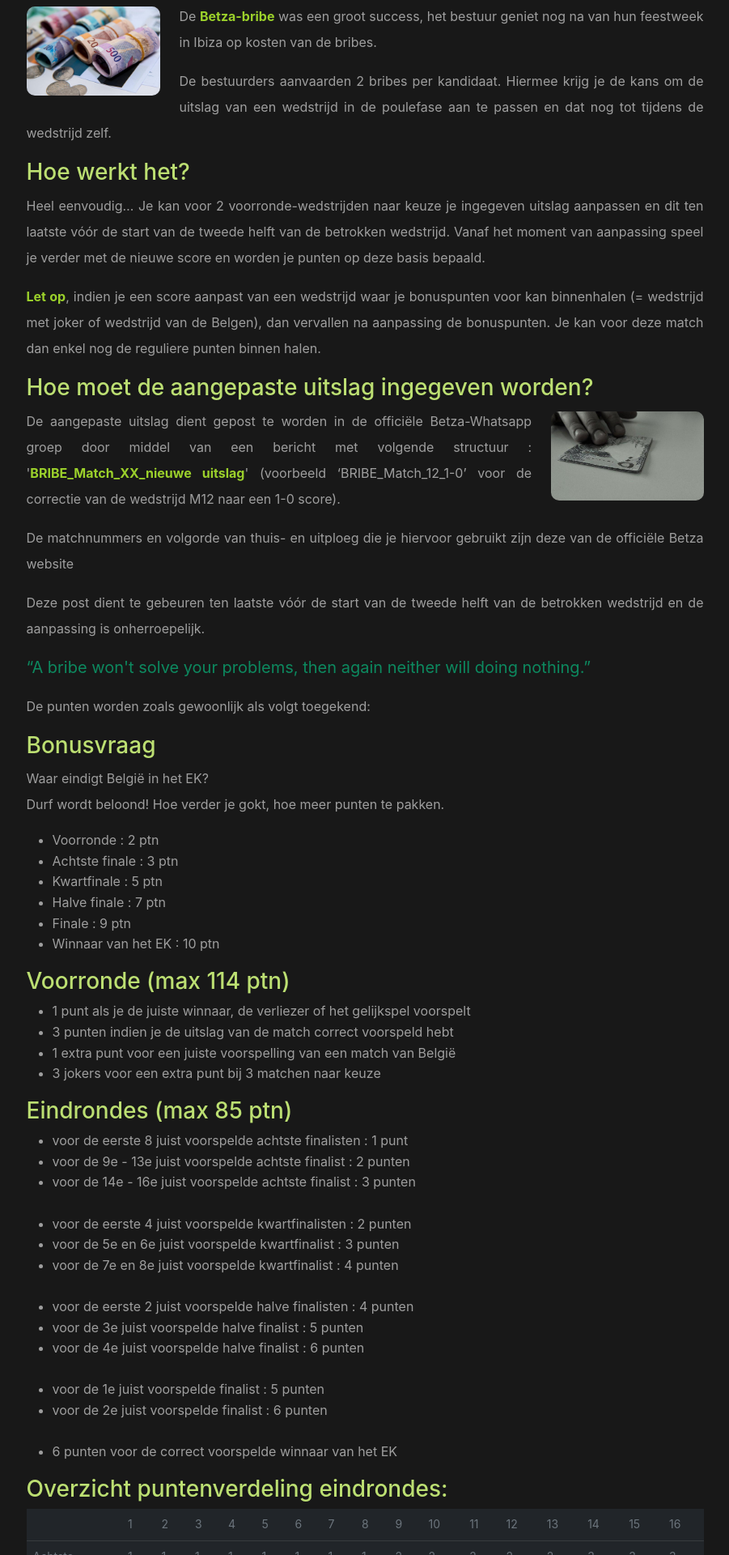
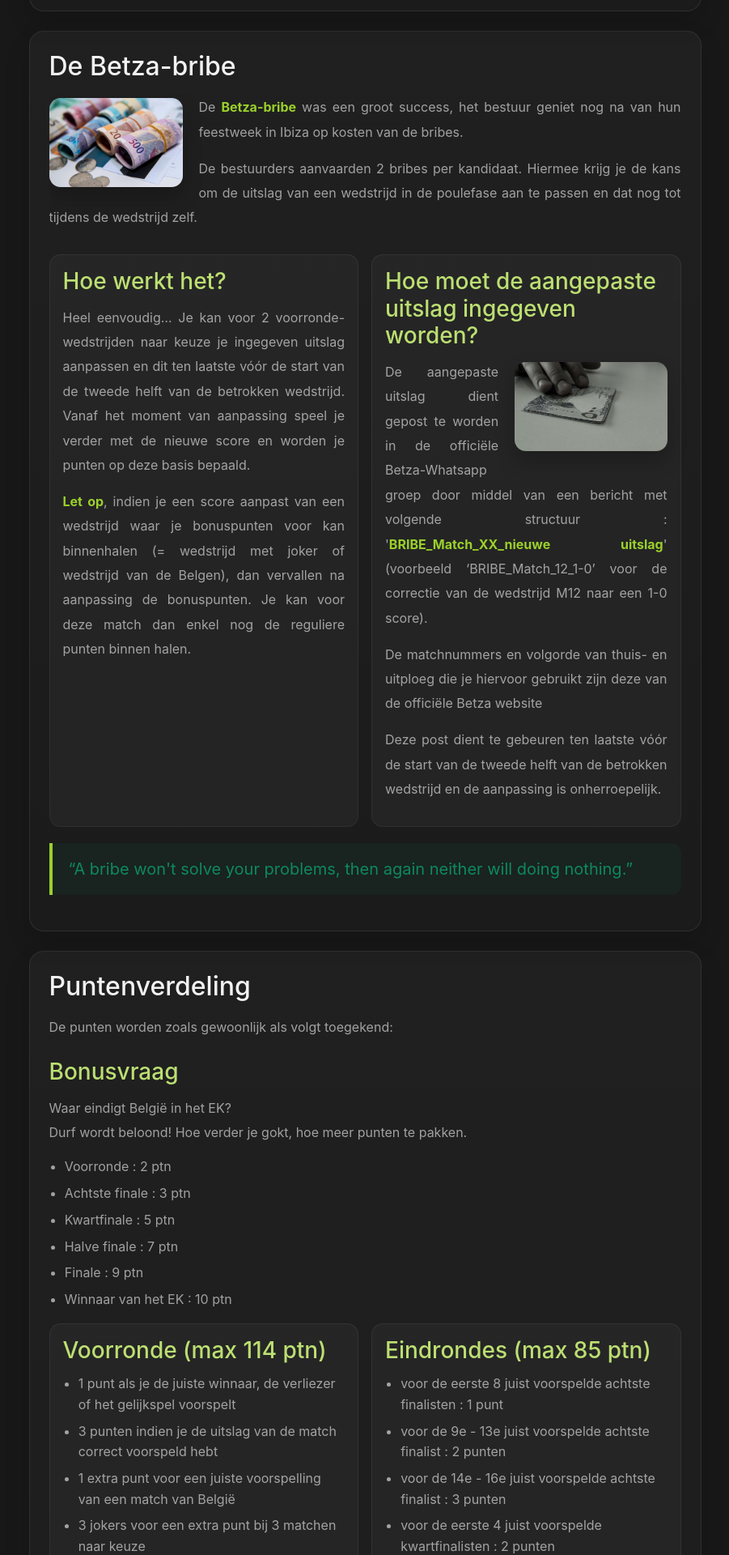
Before and after one commit to betza3500-lab/betza, a Vue app in the folder frontend/: page / in a window 1280 px wide. Shown: the part 500-2420 px from the top of the page at 81% size, without its empty margins (189-1090 px from the left). Built offline with nearby package versions, Linux system fonts and the light colour scheme; what vue-loading-overlay would draw is missing.

Commit message:
layout and logo

```diff
--- a/frontend/src/views/HomeView.vue
+++ b/frontend/src/views/HomeView.vue
@@ -2,7 +2,7 @@
 
 import { ref } from 'vue'
 
-import logo_toernooi from '../assets/logo_toernooi.jpg'
+import logo_toernooi from '../assets/2026_FIFA_World_Cup_emblem.svg.png'
 import voorzitter from '../assets/voorzitter.jpeg'
 import omkoping from '../assets/omkoping.jpeg'
 import money from '../assets/money.jpeg'
@@ -15,16 +15,112 @@
 
 <style scoped>
 main {
-  padding: .5rem;
+  padding: 1rem 0.75rem 2rem;
 }
 
 .btn-prono {
   background-color: var(--betza-light);
 }
 
+.page-title {
+  margin-bottom: 1.5rem;
+}
+
+.content-shell {
+  display: flex;
+  flex-direction: column;
+  gap: 1.5rem;
+}
+
+.content-section {
+  padding: 1.5rem;
+  border: 1px solid rgba(255, 255, 255, 0.08);
+  border-radius: 18px;
+  background: linear-gradient(180deg, rgba(255, 255, 255, 0.035), rgba(255, 255, 255, 0.015));
+  box-shadow: 0 14px 30px rgba(0, 0, 0, 0.16);
+}
+
+.section-title {
+  margin-top: 0;
+  margin-bottom: 1rem;
+}
+
+.intro-block,
+.media-text-block {
+  overflow: hidden;
+}
+
+.section-image {
+  border-radius: 14px;
+  box-shadow: 0 12px 24px rgba(0, 0, 0, 0.22);
+}
+
+.section-image-left {
+  float: left;
+  margin: 0.2rem 1.25rem 0.75rem 0;
+}
+
+.section-image-right {
+  float: right;
+  margin: 0.2rem 0 0.75rem 1.25rem;
+}
+
+.subsection {
+  margin-top: 1.5rem;
+}
+
+.subsection-title {
+  margin-top: 0;
+  margin-bottom: 0.75rem;
+}
+
+.rules-grid {
+  display: grid;
+  grid-template-columns: repeat(auto-fit, minmax(220px, 1fr));
+  gap: 1rem;
+  margin-top: 1rem;
+}
+
+.rule-card {
+  padding: 1rem;
+  border-radius: 14px;
+  background: rgba(255, 255, 255, 0.035);
+  border: 1px solid rgba(255, 255, 255, 0.06);
+}
+
+.quote-block {
+  margin: 1.25rem 0;
+  padding: 1rem 1.25rem;
+  border-left: 4px solid var(--betza-light);
+  border-radius: 0 12px 12px 0;
+  background: rgba(13, 137, 95, 0.08);
+}
+
+.points-list {
+  margin-bottom: 0;
+  padding-left: 1.2rem;
+}
+
+.points-list li + li {
+  margin-top: 0.45rem;
+}
+
+.table-wrap {
+  margin-top: 1rem;
+  overflow-x: auto;
+}
+
+.closing-note {
+  padding: 1rem 1.25rem;
+  border-radius: 14px;
+  background: rgba(155, 208, 43, 0.08);
+  border: 1px solid rgba(155, 208, 43, 0.16);
+}
+
 p {
   text-align: justify;
-  line-height: 200%;
+  line-height: 1.9;
+  margin-bottom: 0.9rem;
 }
 
 h2 {
@@ -41,7 +137,26 @@
 }
 
 .table {
-  color:
+  color: inherit;
+}
+
+.table td,
+.table th {
+  vertical-align: middle;
+}
+
+@media (max-width: 767px) {
+  .content-section {
+    padding: 1.1rem;
+  }
+
+  .section-image-left,
+  .section-image-right {
+    float: none;
+    display: block;
+    margin: 0 0 1rem 0;
+    max-width: 100%;
+  }
 }
 </style>
 <template>
@@ -49,17 +164,25 @@
     <div class="row">
       <div class="col d-none d-lg-block"></div>
       <div class="col-12 col-lg-9">
-        <h1>Betza WK - 2026</h1>
+        <h1 class="page-title">Betza WK - 2026</h1>
+        <div class="content-shell">
+          <section class="content-section">
             <div class="d-grid gap-2 col-12 align-content-start">
             <!--  <b-button class="btn-prono btn-block" target="_blank" href="world_cup_2022.xlsx" :size="lg">
                 Excel voor pronostiek voorbereiding</b-button> -->
             </div>
-        <h2>Woordje van het bestuur</h2>
+            <h2 class="section-title">Woordje van het bestuur</h2>
+            <div class="intro-block">
               <p>Beste Betza aanhangers,</p>
-        <p></p>
-
-        <p><img class="d-inline-flex float-start my-1 me-4" :style="{ height: '150px', borderRadius: '10px' }"
-            :src="logo_toernooi_ref" />Traditiegetrouw staat het Betza-bestuur weer klaar voor een onvergetelijk toernooi in woelige tijden!<br/><br/><br/></p>
+              <p>
+                <img
+                  class="section-image section-image-left"
+                  :style="{ height: '150px' }"
+                  :src="logo_toernooi_ref"
+                />
+                Traditiegetrouw staat het Betza-bestuur weer klaar voor een onvergetelijk toernooi in woelige tijden!
+              </p>
+            </div>
             <!--
                 <p><img class="d-inline-flex float-end my-1 ms-4" :style="{ height: '110px', borderRadius: '10px' }"
                 :src="money" />Nu het EK met rasse schreden nadert, kunnen jullie dus van start gaan met het uitwerken van
@@ -72,130 +195,100 @@
                 Website voor pronostiek voorbereiding</b-button>
             </div>
             -->
+          </section>
 
-        <h2>De Betza-bribe</h2>
-        <p><img class="d-inline my-1 my-1 me-4 float-start" :style="{ height: '110px', borderRadius: '10px' }"
-            :src="money2_ref" />De <strong>Betza-bribe</strong> was een groot success, het bestuur geniet nog na van hun feestweek in Ibiza op kosten van de bribes.</p>
-        <p>De bestuurders aanvaarden 2 bribes per kandidaat. Hiermee krijg je de kans om de uitslag van een wedstrijd in
-          de poulefase aan te passen en dat nog tot tijdens de wedstrijd zelf.</p>
+          <section class="content-section">
+            <h2 class="section-title">De Betza-bribe</h2>
+            <div class="media-text-block">
+              <p>
+                <img
+                  class="section-image section-image-left"
+                  :style="{ height: '110px' }"
+                  :src="money2_ref"
+                />
+                De <strong>Betza-bribe</strong> was een groot success, het bestuur geniet nog na van hun feestweek in Ibiza op kosten van de bribes.
+              </p>
+              <p>De bestuurders aanvaarden 2 bribes per kandidaat. Hiermee krijg je de kans om de uitslag van een wedstrijd in de poulefase aan te passen en dat nog tot tijdens de wedstrijd zelf.</p>
+            </div>
 
-        <h3>Hoe werkt het?</h3>
-        <p>Heel eenvoudig… Je kan voor 2 voorronde-wedstrijden naar keuze je ingegeven uitslag aanpassen en dit ten
-          laatste vóór de start van de tweede helft van de betrokken wedstrijd. Vanaf het moment van aanpassing speel je
-          verder met de nieuwe score en worden je punten op deze basis bepaald.</p>
-        <p><strong>Let op</strong>, indien je een score aanpast van een wedstrijd waar je bonuspunten voor kan
-          binnenhalen (= wedstrijd met joker of wedstrijd van de Belgen), dan vervallen na aanpassing de bonuspunten. Je
-          kan voor deze match dan enkel nog de reguliere punten binnen halen.</p>
+            <div class="rules-grid">
+              <div class="rule-card">
+                <h3 class="subsection-title">Hoe werkt het?</h3>
+                <p>Heel eenvoudig… Je kan voor 2 voorronde-wedstrijden naar keuze je ingegeven uitslag aanpassen en dit ten laatste vóór de start van de tweede helft van de betrokken wedstrijd. Vanaf het moment van aanpassing speel je verder met de nieuwe score en worden je punten op deze basis bepaald.</p>
+                <p><strong>Let op</strong>, indien je een score aanpast van een wedstrijd waar je bonuspunten voor kan binnenhalen (= wedstrijd met joker of wedstrijd van de Belgen), dan vervallen na aanpassing de bonuspunten. Je kan voor deze match dan enkel nog de reguliere punten binnen halen.</p>
+              </div>
 
+              <div class="rule-card">
+                <h3 class="subsection-title">Hoe moet de aangepaste uitslag ingegeven worden?</h3>
+                <p>
+                  <img
+                    class="section-image section-image-right"
+                    :style="{ height: '110px' }"
+                    :src="omkoping_ref"
+                  />
+                  De aangepaste uitslag dient gepost te worden in de officiële Betza-Whatsapp groep door middel van een bericht met volgende structuur : '<strong>BRIBE_Match_XX_nieuwe&nbsp;uitslag</strong>' (voorbeeld ‘BRIBE_Match_12_1-0’ voor de correctie van de wedstrijd M12 naar een 1-0 score).
+                </p>
+                <p>De matchnummers en volgorde van thuis- en uitploeg die je hiervoor gebruikt zijn deze van de officiële Betza website</p>
+                <p>Deze post dient te gebeuren ten laatste vóór de start van de tweede helft van de betrokken wedstrijd en de aanpassing is onherroepelijk.</p>
+              </div>
+            </div>
 
-        <h3>Hoe moet de aangepaste uitslag ingegeven worden?</h3>
-
-        <p><img class="d-inline my-1 ms-4 float-end" :style="{ height: '110px', borderRadius: '10px' }"
-            :src="omkoping_ref" />De aangepaste uitslag dient gepost te worden in de officiële Betza-Whatsapp groep door
-          middel van een bericht met volgende structuur : '<strong>BRIBE_Match_XX_nieuwe&nbsp;uitslag</strong>'
-          (voorbeeld ‘BRIBE_Match_12_1-0’ voor de correctie van de wedstrijd M12 naar een 1-0 score).</p>
-        <p>De matchnummers en volgorde van thuis- en uitploeg die je hiervoor gebruikt zijn deze van de officiële Betza
-          website</p>
-        <p>Deze post dient te gebeuren ten laatste vóór de start van de tweede helft van de betrokken wedstrijd en de
-          aanpassing is onherroepelijk.</p>
-        <p></p>
-        <p>
-        <blockquote class="blockquote">
+            <div class="quote-block">
+              <blockquote class="blockquote mb-0">
                 <q>A bribe won't solve your problems, then again neither will doing nothing.</q>
               </blockquote>
-        </p>
+            </div>
+          </section>
 
+          <section class="content-section">
+            <h2 class="section-title">Puntenverdeling</h2>
             <p>De punten worden zoals gewoonlijk als volgt toegekend:</p>
 
-        <h3>Bonusvraag</h3>
+            <div class="subsection">
+              <h3 class="subsection-title">Bonusvraag</h3>
+              <p>Waar eindigt België in het EK?<br>Durf wordt beloond! Hoe verder je gokt, hoe meer punten te pakken.</p>
+              <ul class="points-list">
+                <li>Voorronde : 2 ptn</li>
+                <li>Achtste finale : 3 ptn</li>
+                <li>Kwartfinale : 5 ptn</li>
+                <li>Halve finale : 7 ptn</li>
+                <li>Finale : 9 ptn</li>
+                <li>Winnaar van het EK : 10 ptn</li>
+              </ul>
+            </div>
 
-        <p>Waar eindigt België in het EK?<br>Durf wordt beloond! Hoe verder je gokt, hoe meer punten te pakken.</p>
-        <ul>
-          <li>
-            Voorronde : 2 ptn
-          </li>
-          <li>
-            Achtste finale : 3 ptn
-          </li>
-          <li>
-            Kwartfinale : 5 ptn
-          </li>
-          <li>
-            Halve finale : 7 ptn
-          </li>
-          <li>
-            Finale : 9 ptn
-          </li>
-          <li>
-            Winnaar van het EK : 10 ptn
-          </li>
+            <div class="rules-grid">
+              <div class="rule-card">
+                <h3 class="subsection-title">Voorronde (max 114 ptn)</h3>
+                <ul class="points-list">
+                  <li>1 punt als je de juiste winnaar, de verliezer of het gelijkspel voorspelt</li>
+                  <li>3 punten indien je de uitslag van de match correct voorspeld hebt</li>
+                  <li>1 extra punt voor een juiste voorspelling van een match van België</li>
+                  <li>3 jokers voor een extra punt bij 3 matchen naar keuze</li>
                 </ul>
-        <h3>Voorronde (max 114 ptn)</h3>
-        <ul>
-          <li>
-            1 punt als je de juiste winnaar, de verliezer of het gelijkspel voorspelt
-          </li>
-          <li>
-            3 punten indien je de uitslag van de match correct voorspeld hebt
-          </li>
-          <li>
-            1 extra punt voor een juiste voorspelling van een match van België
+              </div>
 
-          </li>
+              <div class="rule-card">
+                <h3 class="subsection-title">Eindrondes (max 85 ptn)</h3>
+                <ul class="points-list">
+                  <li>voor de eerste 8 juist voorspelde achtste finalisten : 1 punt</li>
+                  <li>voor de 9e - 13e juist voorspelde achtste finalist : 2 punten</li>
+                  <li>voor de 14e - 16e juist voorspelde achtste finalist : 3 punten</li>
+                  <li>voor de eerste 4 juist voorspelde kwartfinalisten : 2 punten</li>
+                  <li>voor de 5e en 6e juist voorspelde kwartfinalist : 3 punten</li>
+                  <li>voor de 7e en 8e juist voorspelde kwartfinalist : 4 punten</li>
+                  <li>voor de eerste 2 juist voorspelde halve finalisten : 4 punten</li>
+                  <li>voor de 3e juist voorspelde halve finalist : 5 punten</li>
+                  <li>voor de 4e juist voorspelde halve finalist : 6 punten</li>
+                  <li>voor de 1e juist voorspelde finalist : 5 punten</li>
+                  <li>voor de 2e juist voorspelde finalist : 6 punten</li>
+                  <li>6 punten voor de correct voorspelde winnaar van het EK</li>
+                </ul>
+              </div>
+            </div>
 
-          <li>
-            3 jokers voor een extra punt bij 3 matchen naar keuze
-
-          </li>
-        </ul>
-        <h3>Eindrondes (max 85 ptn)</h3>
-
-        <ul>
-          <li>
-            voor de eerste 8 juist voorspelde achtste finalisten : 1 punt
-          </li>
-          <li>
-            voor de 9e - 13e juist voorspelde achtste finalist : 2 punten
-          </li>
-          <li>
-            voor de 14e - 16e juist voorspelde achtste finalist : 3 punten
-          </li>
-
-          <br>
-          <li>
-            voor de eerste 4 juist voorspelde kwartfinalisten : 2 punten
-          </li>
-          <li>
-            voor de 5e en 6e juist voorspelde kwartfinalist : 3 punten
-          </li>
-          <li>
-            voor de 7e en 8e juist voorspelde kwartfinalist : 4 punten
-          </li>
-          <br>
-          <li>
-            voor de eerste 2 juist voorspelde halve finalisten : 4 punten
-          </li>
-          <li>
-            voor de 3e juist voorspelde halve finalist : 5 punten
-          </li>
-          <li>
-            voor de 4e juist voorspelde halve finalist : 6 punten
-          </li>
-          <br>
-
-          <li>
-            voor de 1e juist voorspelde finalist : 5 punten
-          </li>
-          <li>
-            voor de 2e juist voorspelde finalist : 6 punten
-          </li>
-          <br>
-          <li>
-            6 punten voor de correct voorspelde winnaar van het EK
-          </li>
-        </ul>
-        <div class="d-none d-sm-block">
-          <h3>Overzicht puntenverdeling eindrondes:</h3>
+            <div class="table-wrap d-none d-sm-block">
+              <h3 class="subsection-title">Overzicht puntenverdeling eindrondes:</h3>
               <table class="table small table-dark table-responsive text-muted">
             <thead>
               <tr>
@@ -318,12 +411,11 @@
               </table>
             </div>
 
-
-        <div>
-          Bij een gelijke stand wordt beroep gedaan op de schiftingsvraag.<br>
-          <br>
-          Veel succes!
-
+            <div class="closing-note">
+              <p>Bij een gelijke stand wordt beroep gedaan op de schiftingsvraag.</p>
+              <p class="mb-0">Veel succes!</p>
+            </div>
+          </section>
         </div>
 
       </div>
```
Also changed, not shown: frontend/src/assets/2026_FIFA_World_Cup_emblem.svg.png (added). Lines whose indentation alone changed are shown as unchanged.
